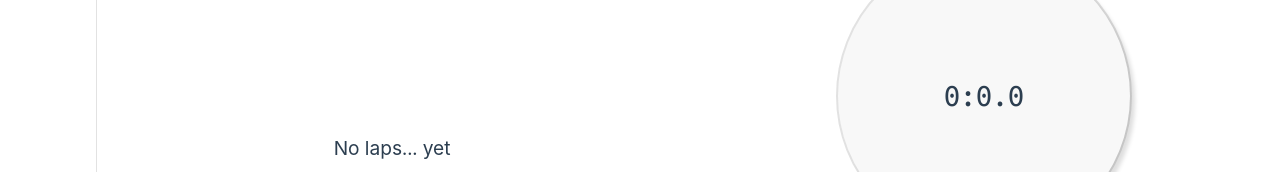
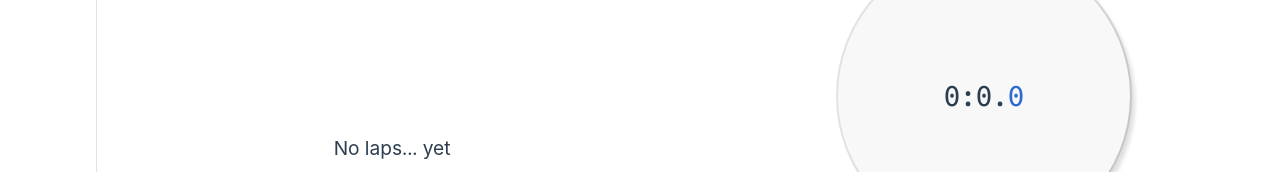
Before and after one commit to Klrfl/TellTime, a Vue app: page /stopwatch in a window 1280 px wide. Shown: the part 252-424 px from the top of the page. Built offline with nearby package versions, Linux system fonts and the light colour scheme.

Commit message:
move logic to Pinia

```diff
--- a/src/components/stopwatch/StopwatchDisplay.vue
+++ b/src/components/stopwatch/StopwatchDisplay.vue
@@ -1,12 +1,17 @@
 <template>
   <div class="stopwatch">
     <section class="stopwatch-display-frame">
-      <span class="time-display">
-        {{ elapsedTime.minutes }}:{{ elapsedTime.seconds }}.<span
-          class="time-display__ms">
-          {{ elapsedTime.milliseconds }}
+      <div class="time-display">
+        <span class="time-display__minutes">
+          {{ stopwatchStore.elapsedTime.minutes }}:</span
+        >
+        <span class="time-display__seconds">
+          {{ stopwatchStore.elapsedTime.seconds }}.</span
+        >
+        <span class="time-display__milliseconds">
+          {{ stopwatchStore.elapsedTime.milliseconds }}
         </span>
-      </span>
+      </div>
       <span class="laptime-display" v-show="isLapping">
         {{ laptimeDisplay }}
       </span>
@@ -37,12 +42,11 @@
 
 <script setup>
 import { ref } from "vue";
+import { useStopwatchStore } from "@/stores/stopwatch";
+
+const stopwatchStore = useStopwatchStore();
 
 const emit = defineEmits(["startWatch", "pauseWatch", "resetWatch", "lap"]);
-const props = defineProps({
-  elapsedTime: [Object, Number],
-});
-
 const isGoing = ref(false);
 
 const laptimeDisplay = ref("blom ada bentar ya");
--- a/src/components/stopwatch/StopwatchLapTime.vue
+++ b/src/components/stopwatch/StopwatchLapTime.vue
@@ -2,9 +2,9 @@
   <li class="lap" title="double click/tap to delete">
     <div class="lap__number">{{ lap.no }}</div>
     <div class="lap__time">
-      <span class="lap__time--minute">{{ lap.time.minute }}</span>
-      <span class="lap__time--second">{{ lap.time.second }}</span>
-      <span class="lap__time--milliSecond">{{ lap.time.milliSecond }}</span>
+      <span class="lap__time--minute">{{ lap.time.minutes }}</span>
+      <span class="lap__time--second">{{ lap.time.seconds }}</span>
+      <span class="lap__time--milliSecond">{{ lap.time.milliseconds }}</span>
     </div>
     <div class="lap--delta">{{ lap.delta }}</div>
   </li>
--- /dev/null
+++ b/src/stores/stopwatch.js
@@ -0,0 +1,72 @@
+import { defineStore } from "pinia";
+import { ref } from "vue";
+import { DateTime } from "luxon";
+
+export const useStopwatchStore = defineStore("stopwatch", () => {
+  const startTime = ref(0);
+  const elapsedTime = ref(DateTime.utc().diff(DateTime.utc()));
+  let interval = null;
+
+  function startWatch() {
+    startTime.value = DateTime.utc().minus(elapsedTime.value);
+
+    interval = setInterval(() => {
+      elapsedTime.value = DateTime.utc().diff(startTime.value, [
+        "hours",
+        "minutes",
+        "seconds",
+        "milliseconds",
+      ]);
+    });
+  }
+
+  function pauseWatch() {
+    clearInterval(interval);
+  }
+
+  const laps = ref([]);
+  const lapNo = ref(1);
+  const previousLapTime = ref(0);
+
+  function resetWatch() {
+    clearInterval(interval);
+
+    startTime.value = 0;
+    elapsedTime.value = DateTime.utc().diff(DateTime.utc());
+    previousLapTime.value = 0;
+
+    laps.value = [];
+    lapNo.value = 1;
+  }
+
+  function lap() {
+    const delta = DateTime.fromMillis(
+      elapsedTime.value - previousLapTime.value,
+    ).toFormat("mm:ss.SSS");
+
+    // object for display in LapTime
+    laps.value.push({
+      no: lapNo.value++,
+
+      time: {
+        minutes: elapsedTime.value.minutes,
+        seconds: elapsedTime.value.seconds,
+        milliseconds: elapsedTime.value.milliseconds,
+      },
+
+      delta,
+    });
+
+    previousLapTime.value = elapsedTime.value; // change previousLap
+  }
+
+  return {
+    startTime,
+    elapsedTime,
+    laps,
+    startWatch,
+    pauseWatch,
+    resetWatch,
+    lap,
+  };
+});
--- a/src/views/StopwatchView.vue
+++ b/src/views/StopwatchView.vue
@@ -2,98 +2,60 @@
   <MainLayout>
     <template #main-content>
       <StopwatchDisplay
-        :elapsedTime="elapsedTime"
         @pauseWatch="pauseWatch"
         @startWatch="startWatch"
         @resetWatch="resetWatch"
-        @lap="lap" />
+        @lap="stopwatchStore.lap" />
     </template>
 
     <ul class="list-container">
-      <li class="empty-list-message" key="no-laps" v-show="laps.length === 0">
+      <li class="empty-list-message" v-show="stopwatchStore.laps.length === 0">
         No laps... yet
       </li>
 
       <TransitionGroup name="list">
-        <StopwatchLapTime v-for="lap in laps" :key="lap.no" :lap="lap" />
+        <StopwatchLapTime
+          v-for="lap in stopwatchStore.laps"
+          :key="lap.no"
+          :lap="lap" />
       </TransitionGroup>
     </ul>
   </MainLayout>
 </template>
 
 <script setup>
-import { ref } from "vue";
-import { DateTime } from "luxon";
+import { useStopwatchStore } from "@/stores/stopwatch";
 
 import MainLayout from "@/layouts/MainLayout.vue";
-import StopwatchDisplay from "../components/stopwatch/StopwatchDisplay.vue";
+import StopwatchDisplay from "@/components/stopwatch/StopwatchDisplay.vue";
 import StopwatchLapTime from "@/components/stopwatch/StopwatchLapTime.vue";
 
+const stopwatchStore = useStopwatchStore();
 const root = document.querySelector(":root");
 
-const startTime = ref(0);
-const elapsedTime = ref(DateTime.utc().diff(DateTime.utc()));
-let interval;
+let interval = null;
 
 function startWatch() {
-  startTime.value = DateTime.utc().minus(elapsedTime.value);
+  stopwatchStore.startWatch();
 
+  // rotate dot
   interval = setInterval(() => {
-    elapsedTime.value = DateTime.utc().diff(startTime.value, [
-      "hours",
-      "minutes",
-      "seconds",
-      "milliseconds",
-    ]);
-
-    // rotate dot
     root.style.setProperty(
       "--stopwatch-dot",
-      `${(elapsedTime.value.toMillis() / 60000) * 360}deg`,
+      `${(stopwatchStore.elapsedTime.toMillis() / 60000) * 360}deg`,
     );
   });
 }
 
 function pauseWatch() {
+  stopwatchStore.pauseWatch();
   clearInterval(interval);
 }
 
 function resetWatch() {
+  stopwatchStore.resetWatch();
   clearInterval(interval);
-
-  startTime.value = 0;
-  elapsedTime.value = DateTime.utc().diff(DateTime.utc());
-  previousLap.value = 0;
-
   root.style.removeProperty("--stopwatch-dot");
-
-  laps.value = [];
-  lapNo.value = 1;
-}
-
-const laps = ref([]);
-const lapNo = ref(1);
-const previousLap = ref(0);
-
-function lap() {
-  const deltaBetweenLaps = DateTime.fromMillis(
-    elapsedTime.value - previousLap.value,
-  ).toFormat("mm:ss.SSS");
-
-  // object for display in LapTime
-  laps.value.push({
-    no: lapNo.value++,
-
-    time: {
-      minute: elapsedTime.value.minutes,
-      second: elapsedTime.value.seconds,
-      milliSecond: elapsedTime.value.milliseconds,
-    },
-
-    delta: deltaBetweenLaps,
-  });
-
-  previousLap.value = elapsedTime.value; // change previousLap
 }
 </script>
 
```
